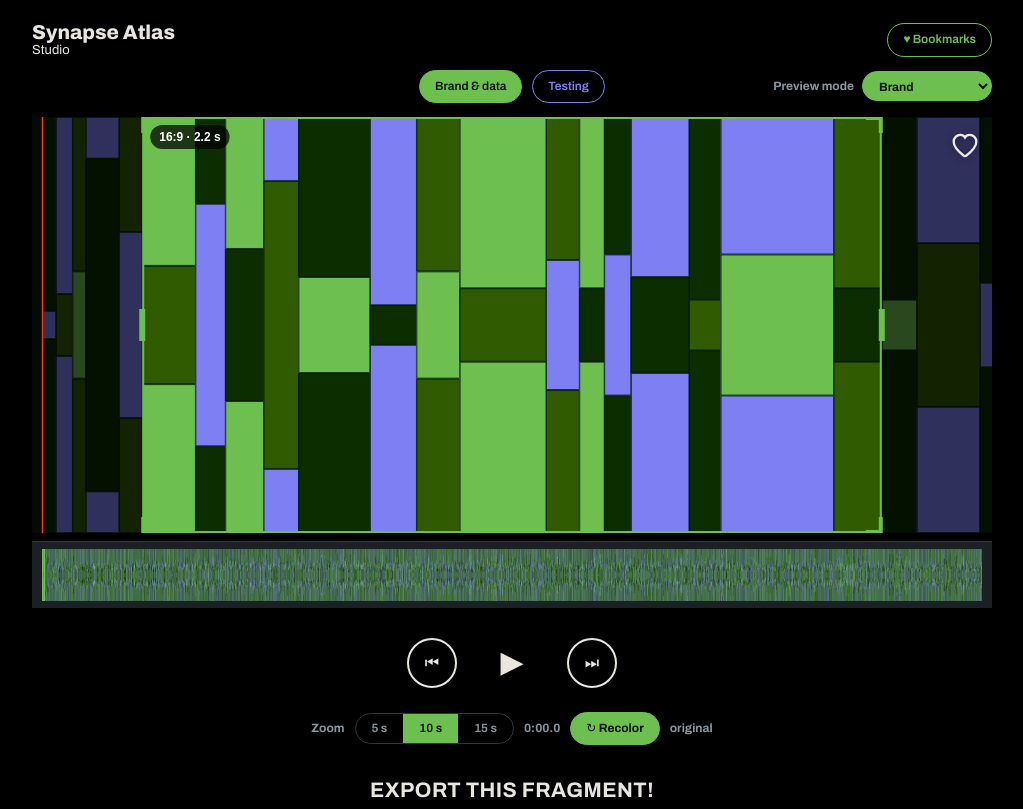
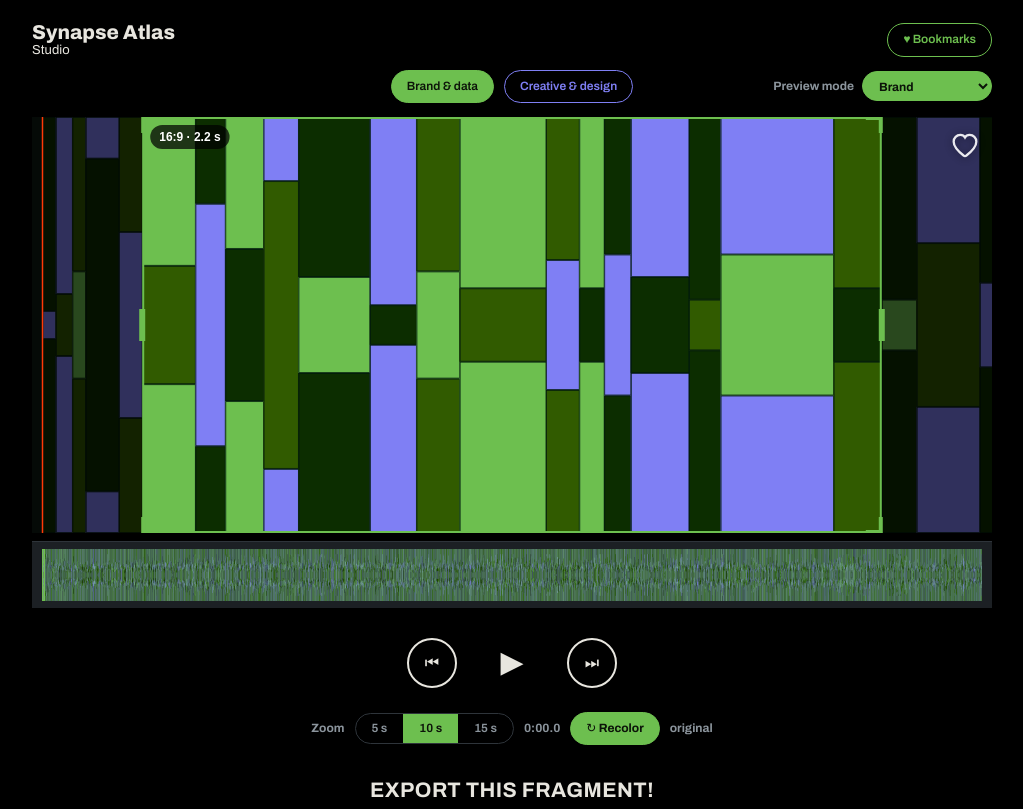
Before and after one commit to Rugpjutis-og/co-Synapse-Atlas, a plain HTML site: page index.html in a window 1280 px wide. Shown: the top 809 px of the page, without its empty margins (128-1151 px from the left). Drawn offline with Linux system fonts and the light colour scheme.

Commit message:
Add files via upload

```diff
--- a/index.html
+++ b/index.html
@@ -147,7 +147,7 @@ input[type=color]{width:26px;height:22px;padding:0;border:1px solid var(--line);
     <div class="crleft"><select id="chan" hidden aria-hidden="true" tabindex="-1"></select></div>
     <div class="crcenter">
       <button id="modeBrand" class="modebtn brand">Brand &amp; data</button>
-      <button id="modeTesting" class="modebtn creative">Testing</button>
+      <button id="modeTesting" class="modebtn creative">Creative &amp; design</button>
     </div>
     <div class="crright">
       <span class="mono">Preview mode</span>
@@ -310,7 +310,7 @@ loadDataset(G_BETA);
 const PRESETS={
   green:['#6DBF4F','#315B00','#0C2D00','#7F7FF4'],
   orangeBurn:['#C4C754','#E099E0','#9797FF','#7F671F','#791E1D','#FF3A07'],
-  testing:['#C4C754','#E099E0','#9797FF','#791E1D','#FF3A07']      // TEMPORARY: Creative without the dark olive
+  testing:['#C4C754','#E099E0','#9797FF','#791E1D','#FF3A07']      // the final Creative & design palette (shown as "Creative & design")
 };
 /* outline colour per mode */
 const OUTLINE={brand:'#00190D',creative:'#3A0011',testing:'#3A0011'};
@@ -920,7 +920,7 @@ fmtBtns.png.onclick=()=>setFmt('png');
 fmtBtns.jpg.onclick=()=>setFmt('jpg');
 function exportNow(){
   const[w,h]=aspectSize(),[a,b]=selRange();
-  const stamp=`${S.mode}-${S.chan}-${fmt(a).replace(':','m')}`+(S.seed?`-v${S.seed}`:'');
+  const stamp=`${S.mode==='testing'?'creative':S.mode}-${S.chan}-${fmt(a).replace(':','m')}`+(S.seed?`-v${S.seed}`:'');
   if(exFormat==='svg'){dl(`synapse-${stamp}.svg`,new Blob([buildSVG(w,h)],{type:'image/svg+xml'}));return;}
   const sc=3,c=document.createElement('canvas');c.width=w*sc;c.height=h*sc;
   const g=c.getContext('2d');g.setTransform(sc,0,0,sc,0,0);
@@ -1126,7 +1126,7 @@ function applyMode(mode){
   fullRebuild();
 }
 document.getElementById('modeBrand').onclick=()=>applyMode('brand');
-document.getElementById('modeTesting').onclick=()=>applyMode('testing');   // TEMPORARY testing palette
+document.getElementById('modeTesting').onclick=()=>applyMode('testing');   // labelled "Creative & design" in the interface
 
 renderBookmarks();syncSel();applyMode('brand');
 addEventListener('resize',()=>{drawOverview();redraw();});
```
